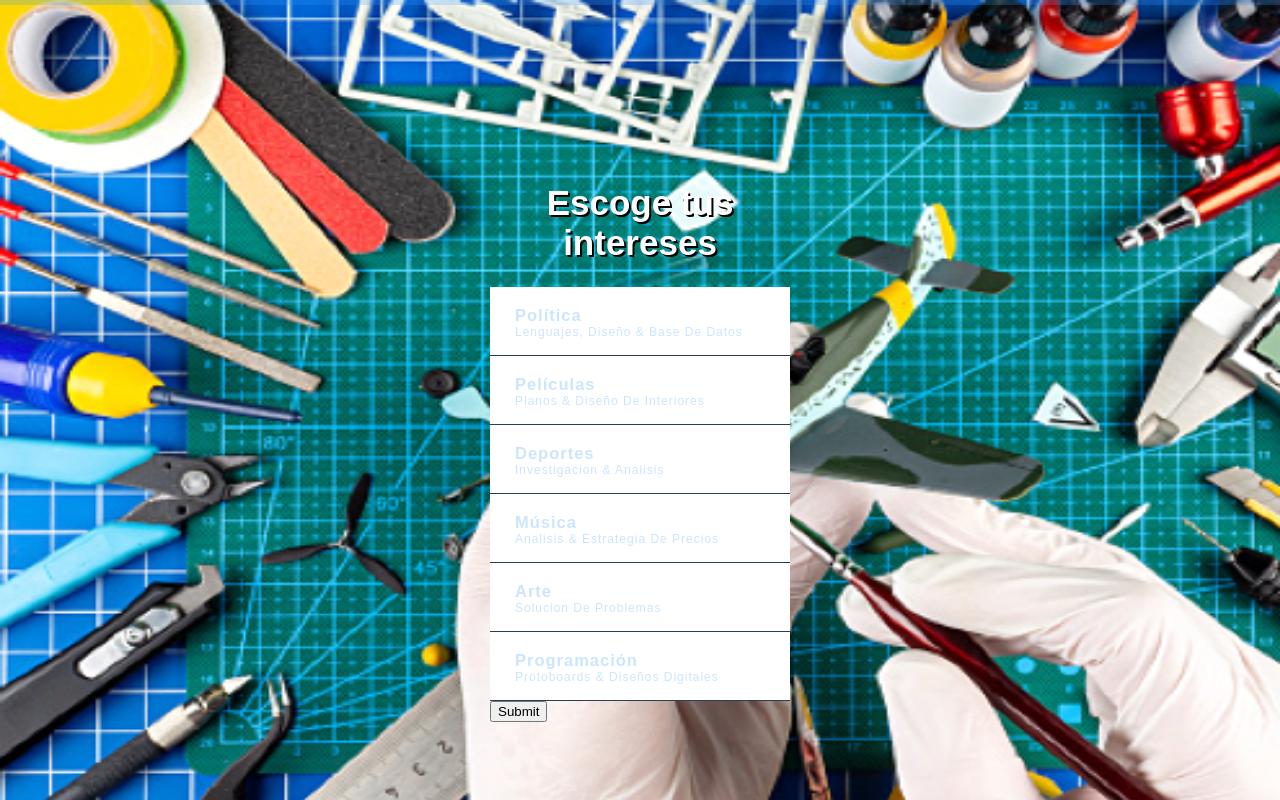
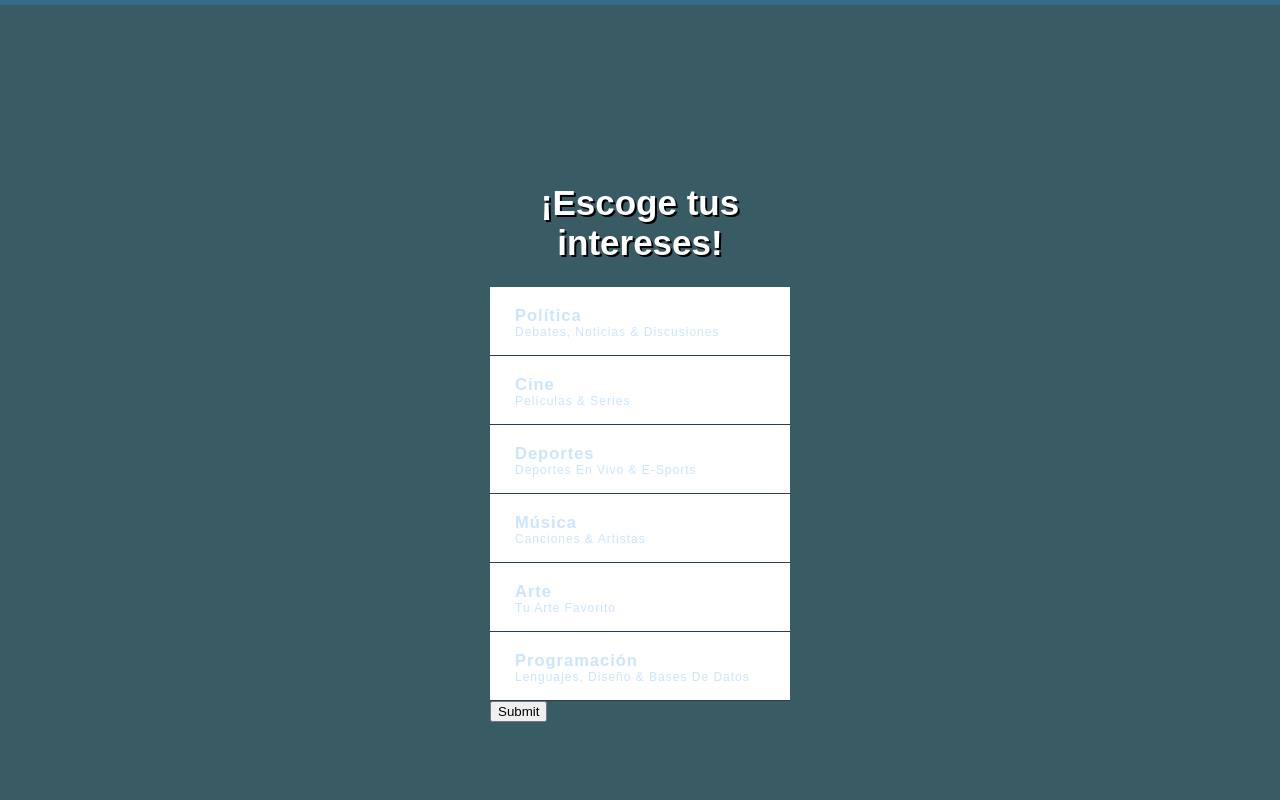
Before and after one commit to nickolasnolte1/Proyecto-Estructura-de-Datos-2.0, a Flask app: page /categories in a window 1280 px wide. Run offline with Flask 2, Linux system fonts and the light colour scheme; some libraries are stand-ins or nearby versions.

Commit message:
Update categories.html

```diff
--- a/templates/categories.html
+++ b/templates/categories.html
@@ -10,7 +10,7 @@
         }
         /* body */
         body{
-            background-image: url('/static/images/Categories3.png');
+            background-color: #395B64;
             background-repeat: no-repeat;
             font-family: sans-serif;
             border-top: 5px solid rgba(52, 152, 253, 0.25);
@@ -111,47 +111,47 @@
         <div class="tasks">
         <form method="post">
             <!-- title -->
-            <h1>Escoge tus intereses</h1>
+            <h1>¡Escoge tus intereses!</h1>
             <!-- task 1 -->
             <input id='label-1' type='checkbox' name="1" value="1"/>
             <label for='label-1'>
             <h2>Política
-                <span>Lenguajes, Diseño &amp; Base de datos</span>
+                <span>Debates, Noticias &amp; Discusiones</span>
             </h2>
             </label>
             <!-- task 2 -->
             <input id='label-2' type='checkbox' name="2" value="2"/>
             <label for='label-2'>
-            <h2>Películas
-                <span>planos &amp; diseño de interiores</span>
+            <h2>Cine
+                <span>Películas &amp; Series</span>
             </h2>
             </label>
             <!-- task 3 -->
             <input id='label-3' type='checkbox' name="3" value="3"/>
             <label for='label-3'>
             <h2>Deportes
-                <span>Investigacion &amp; Analisis</span>
+                <span>Deportes en vivo &amp; E-Sports</span>
             </h2>
             </label>
             <!-- task 4 -->
             <input id='label-4' type='checkbox' name="4" value="4"/>
             <label for='label-4'>
             <h2>Música
-                <span>Analisis &amp; Estrategia de precios</span>
+                <span>Canciones &amp; Artistas</span>
             </h2>
             </label>
             <!-- task 5 -->
             <input id='label-5' type='checkbox' name="5" value="5"/>
             <label for='label-5'>
             <h2>Arte
-                <span>Solucion de problemas</span>
+                <span> Tu arte favorito </span>
             </h2>
             </label>
             <!-- task 6 -->
             <input id='label-6' type='checkbox' name="6" value="6"/>
             <label for='label-6'>
             <h2>Programación
-                <span>Protoboards &amp; Diseños digitales</span>
+                <span>Lenguajes, Diseño &amp; Bases de Datos</span>
             </h2>
             </label>
             <input type="submit">
```
